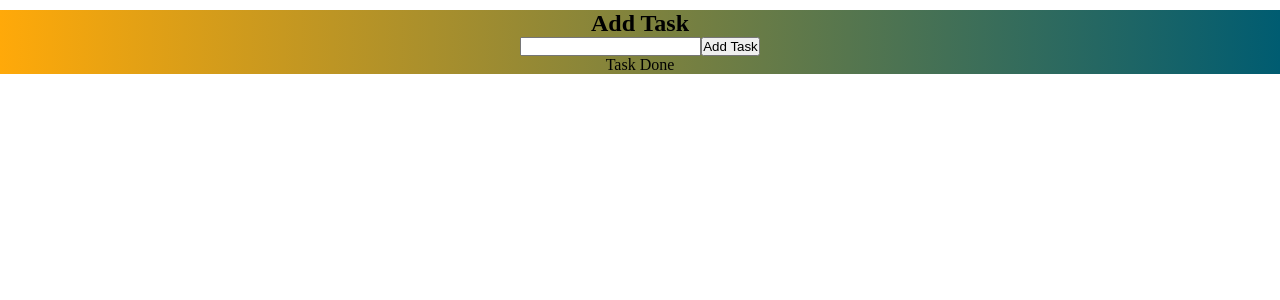
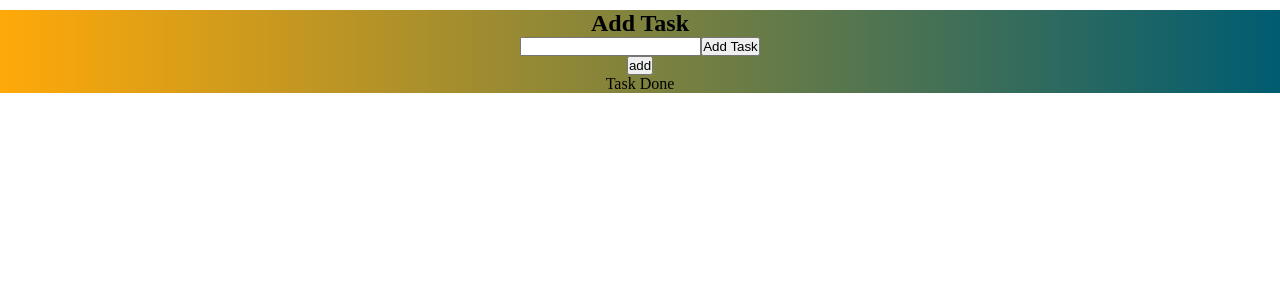
Before and after one commit to marcinoles87/todolist, a React (Create React App) app: page / in a window 1280 px wide. Shown: the top 300 px of the page. Built offline with nearby package versions, Linux system fonts and the light colour scheme.

Commit message:
add css style

```diff
--- a/src/components/Task.js
+++ b/src/components/Task.js
@@ -12,7 +12,7 @@ export default function Task(props) {
   let [task, setTask] = useState('');
   let [todos , setTodos] = useState([]);
   let [id , setId] = useState();
-  let [done, setDone] =useState([])
+
 
 
  const handleOnChange = (e) => {
--- a/src/components/TaskDone.js
+++ b/src/components/TaskDone.js
@@ -1,11 +1,28 @@
-import React from 'react'
+import React, { useState } from 'react'
 
 export default function TaskDone(props) {
 
+  const {task , id , todos , setTodos , todo} = props
+
+
+  let [done , setDone] = useState([])
+
+const handleCl = () => {
+
+  setDone = ([...done] , {
+    text : task ,
+    id : id ,
+    completed : false
+
+  })
+}
+
+
   return (
     <div>
+      <button onClick={handleCl}>add</button>
         <ul>Task Done</ul>
-        {props.task}
+        {done.map( (element) => <li> {element.text}</li> )}
     </div>
   )
 }
```
Also changed, not shown: src/components/OneTask.js (+6 -1 lines).
